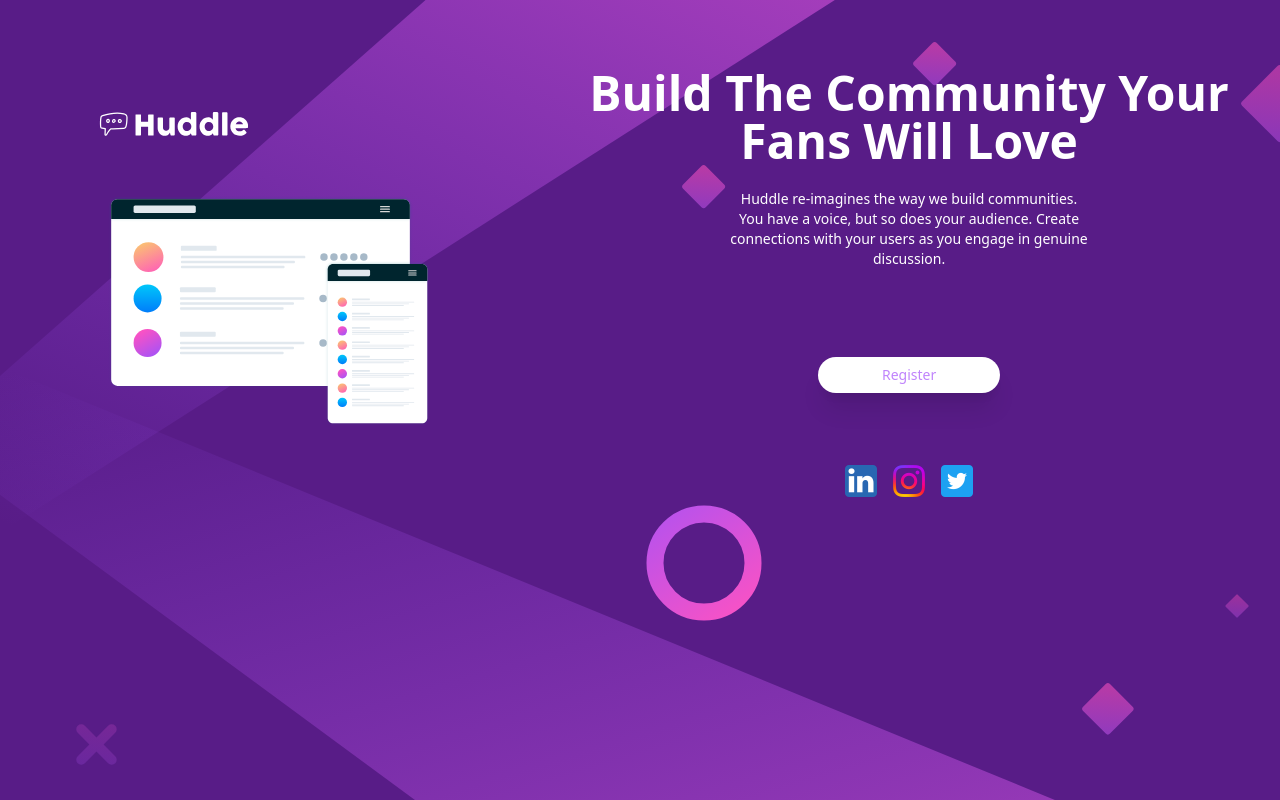
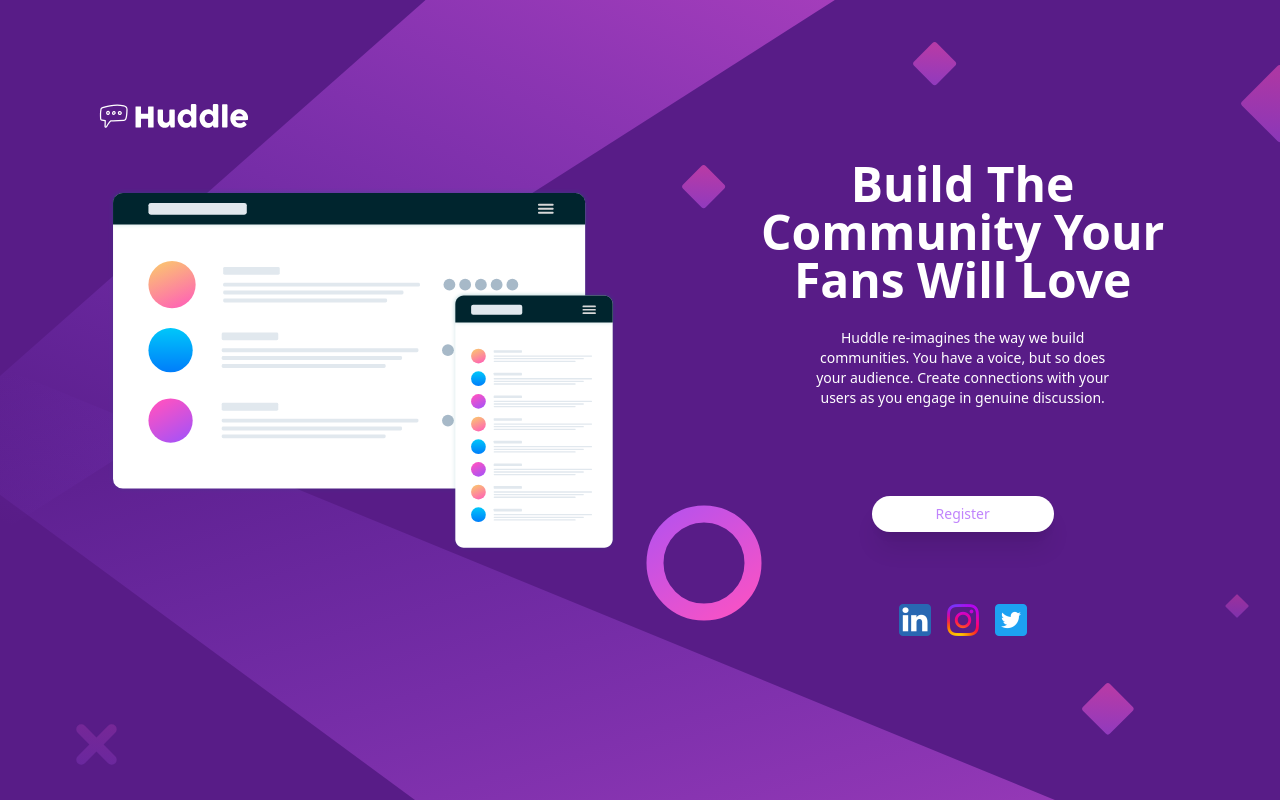
Before and after one commit to Abdulahadahmadi/huddle_landing_page, a plain HTML site: page index.html in a window 1280 px wide. Drawn offline with nearby package versions, Linux system fonts and the light colour scheme.

Commit message:
components completed

```diff
--- a/index.html
+++ b/index.html
@@ -33,15 +33,15 @@
   <main class="container">
     <div class="flex flex-col justify-center items-center md:flex-row lg:flex-row">
 
-      <div class="md:p-20">
+      <div class="md:ml-20 lg:ml-20">
         <img class="w-32 h-16 m-3 md:w-40 lg:w-40" src="./images/logo.svg" alt="logo" />
-        <img class="p-7 " src="./images/illustration-mockups.svg" alt="logo" />
+        <img class="p-7 md:w-screen " src="./images/illustration-mockups.svg" alt="logo" />
       </div>
 
       <div class="">
-        <div class="text-white text-center p-8 item-center">
-          <h1 class="text-2xl font-bold md:text-5xl md:px-30 md:pt-4 md:justify-center md:items-center">Build The Community Your Fans Will Love</h1>
-          <p class="my-2 text-sm md:px-40 md:pt-4">Huddle re-imagines the way we build communities. You have a voice, but so does your audience.
+        <div class="text-white text-center p-8 item-center md:px-20 md:pt-40">
+          <h1 class="text-2xl font-bold md:text-5xl  md:justify-center md:items-center">Build The Community Your Fans Will Love</h1>
+          <p class="my-2 text-sm md:px-20 md:pt-4">Huddle re-imagines the way we build communities. You have a voice, but so does your audience.
             Create connections with your users as you engage in genuine discussion.</p>
           <button class="bg-white text-purple-400 py-2 px-16 text-sm mt-10 md:mt-20 rounded-full shadow-xl hover:opacity-50">Register</button>
         </div>
```
